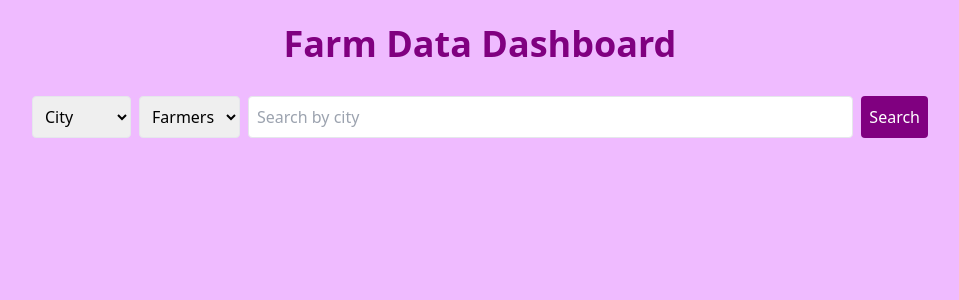
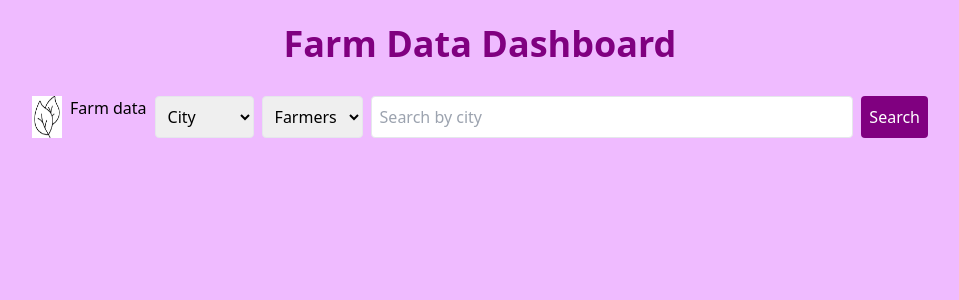
Before and after one commit to LivingHopeDev/data-bank, a React (Vite) app: page / in a window 1280 px wide. Shown: the top 300 px of the page, without its empty margins (160-1119 px from the left). Built offline with nearby package versions, Linux system fonts and the light colour scheme.

Commit message:
Image added to search

```diff
--- a/src/App.tsx
+++ b/src/App.tsx
@@ -47,6 +47,8 @@ const App = () => {
       <div className="max-w-4xl mx-auto">
         <div className="mb-4">
           <div className="flex gap-2">
+          <img src="src\images\images.png" width={30} height={20} alt="" />
+            <div className='' > Farm data</div>
             <select
               className="border p-2 rounded"
               value={searchType}
```
Also changed, not shown: src/images/images.png (added).
